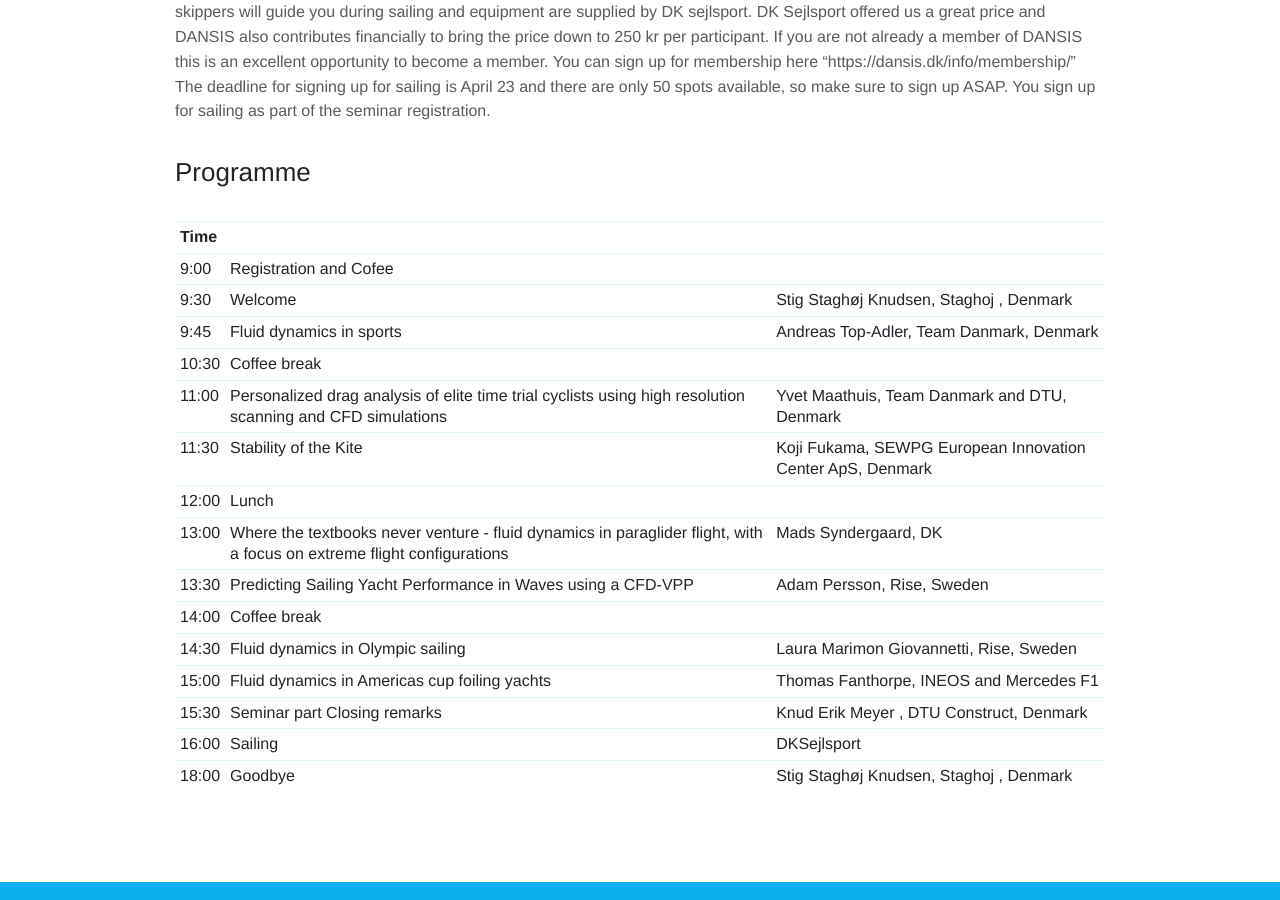
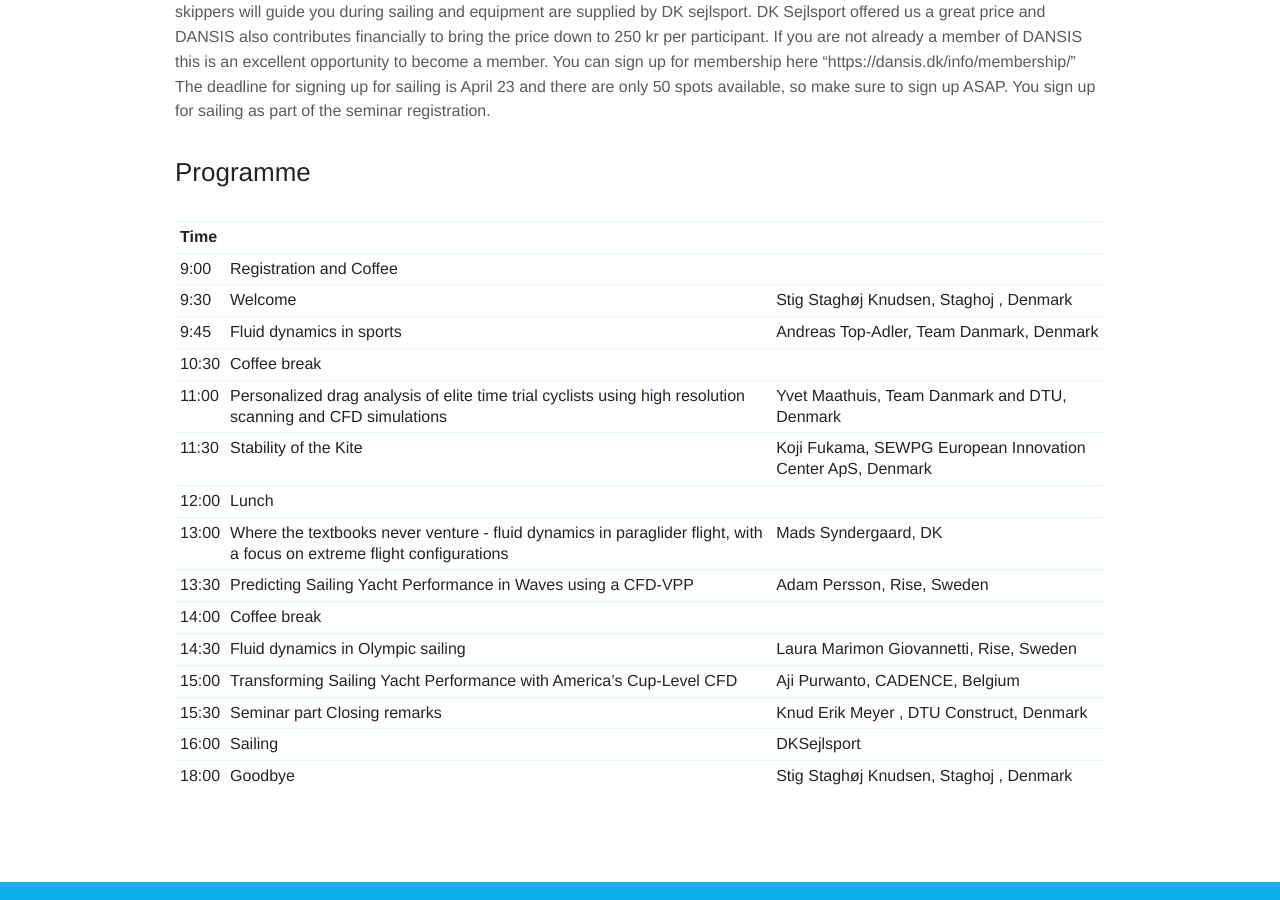
Before and after one commit to jakobhaervig/dansis, a Jekyll site: the page built from _seminar/2025-fluid-dynamics-in-sport.md, in a window 1280 px wide and 900 px high, scrolled down 991 px. Built offline with Jekyll 4.4.1, drawn with Linux system fonts in a browser that asks for light colours.

Commit message:
Update 2025-fluid-dynamics-in-sport with speaker replacement

```diff
--- a/_seminar/2025-fluid-dynamics-in-sport.md
+++ b/_seminar/2025-fluid-dynamics-in-sport.md
@@ -24,7 +24,7 @@ The deadline for signing up for sailing is April 23 and there are only 50 spots
 
 | Time  |             |             |
 | ----- | ----------- | ----------- |
-|  9:00 | Registration and Cofee |             |
+|  9:00 | Registration and Coffee |             |
 |  9:30 | Welcome | Stig Staghøj Knudsen, Staghoj , Denmark |
 |  9:45 | Fluid dynamics in sports | Andreas Top-Adler, Team Danmark, Denmark |
 | 10:30 | Coffee break | |
@@ -35,7 +35,7 @@ The deadline for signing up for sailing is April 23 and there are only 50 spots
 | 13:30 | Predicting Sailing Yacht Performance in Waves using a CFD-VPP | Adam Persson, Rise, Sweden |
 | 14:00 | Coffee break | |
 | 14:30 | Fluid dynamics in Olympic sailing | Laura Marimon Giovannetti, Rise, Sweden |
-| 15:00 | Fluid dynamics in Americas cup foiling yachts | Thomas Fanthorpe, INEOS and Mercedes F1 |
+| 15:00 | Transforming Sailing Yacht Performance with America's Cup-Level CFD | Aji Purwanto, CADENCE, Belgium |
 | 15:30 | Seminar part Closing remarks | Knud Erik Meyer , DTU Construct, Denmark |
 | 16:00 | Sailing | DKSejlsport  |
 | 18:00 | Goodbye | Stig Staghøj Knudsen, Staghoj , Denmark |
```
